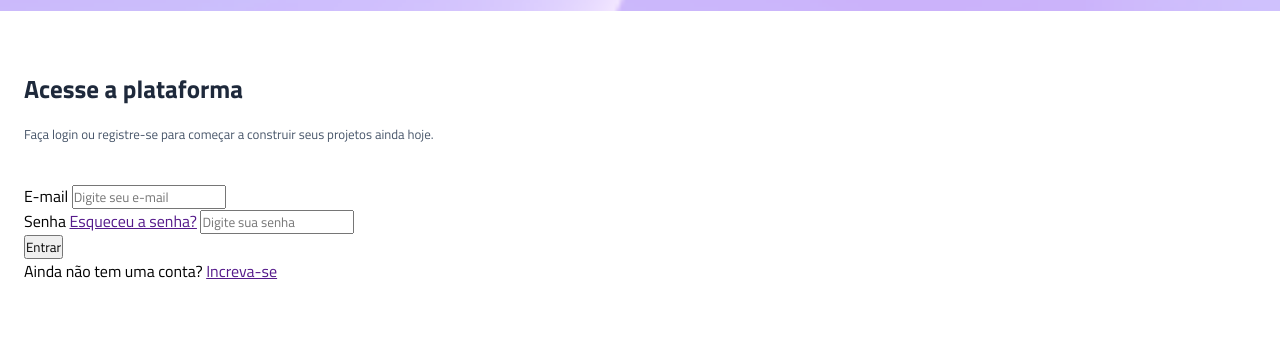
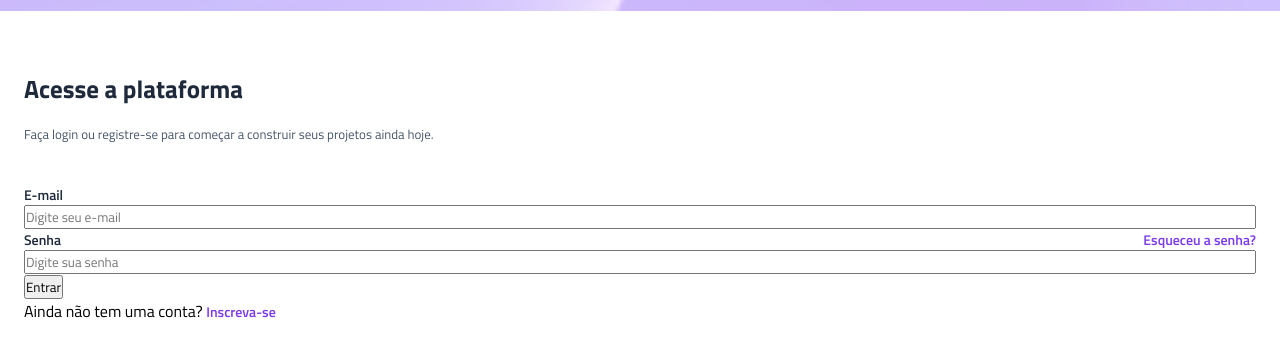
Before and after one commit to Alinesan/Projeto-vertigo, a plain HTML site: page index.html in a window 1280 px wide. Shown: the part 123-480 px from the top of the page. Drawn offline with Linux system fonts and the light colour scheme.

Commit message:
Estilização dos labels e das âncoras da seção de login

```diff
--- a/index.html
+++ b/index.html
@@ -29,14 +29,16 @@
                     <input type="email" placeholder="Digite seu e-mail" id="email">
                 </div>
                 <div class="input-box">
-                    <label for="senha">Senha</label>
-                    <a href="">Esqueceu a senha?</a>
+                    <div>
+                        <label for="senha">Senha</label>
+                        <a href="">Esqueceu a senha?</a>
+                    </div>
                     <input type="password" placeholder="Digite sua senha" id="senha">
                 </div>
                 <button>Entrar</button>
             </form>
             <p>
-                Ainda não tem uma conta? <a href="">Increva-se</a>
+                Ainda não tem uma conta? <a href="">Inscreva-se</a>
             </p>
         </section>
     </main>
--- a/style.css
+++ b/style.css
@@ -9,7 +9,7 @@
 :root {
     --gray-800: #1E293B;
     --gray-600: #475569;
-
+    --purple: #7C3AED;
 }
 
 /* 1rem = 16px */
@@ -43,3 +43,31 @@ main {
     font-size: 0.8125rem;
     color: var(--gray-600);
 }
+
+.input-box {
+    display: flex;
+    flex-direction: column;
+}
+
+.input-box div {
+    display: flex;
+    justify-content: space-between;
+    align-items: center;
+}
+
+.login label {
+    font-size: 0.875rem;
+    color: var(--gray-800);
+    font-weight: 600;
+}
+
+.login a {
+    color: var(--purple);
+    text-decoration: none;
+    font-size: 0.875rem;
+    font-weight: 600;
+}
+
+.login a:hover {
+    text-decoration: underline;
+}
```
